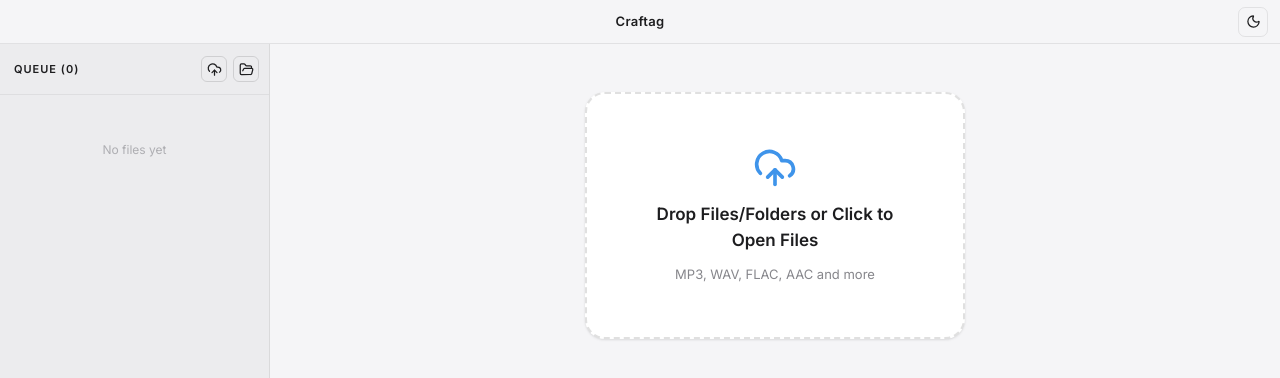
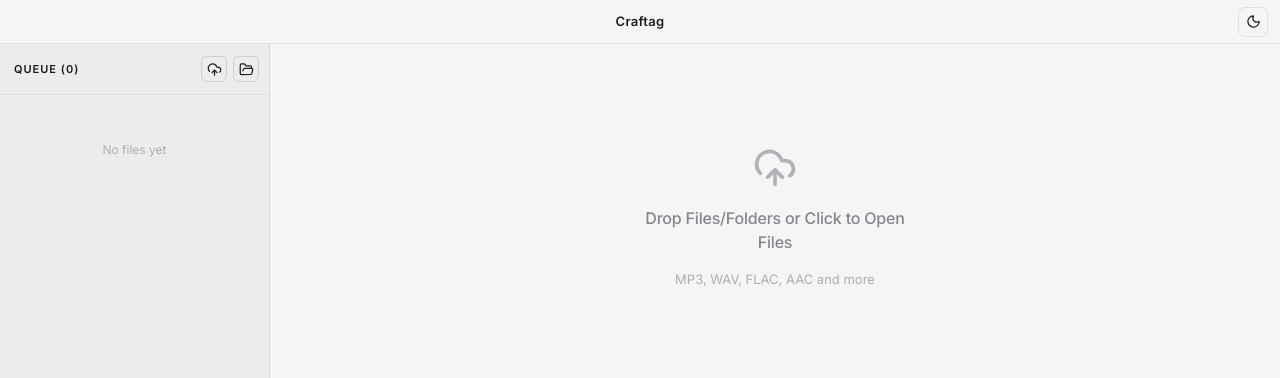
Before and after one commit to snowRepo/Craftag, a React (Vite) app: page / in a window 1280 px wide. Shown: the top 378 px of the page. Built offline with nearby package versions, Linux system fonts and the light colour scheme.

Commit message:
Make drag and drop area subtle and bump version

```diff
--- a/package.json
+++ b/package.json
@@ -1,7 +1,7 @@
 {
   "name": "craftag",
   "private": true,
-  "version": "1.0.3",
+  "version": "1.0.4",
   "type": "module",
   "scripts": {
     "dev": "vite",
--- a/src-tauri/tauri.conf.json
+++ b/src-tauri/tauri.conf.json
@@ -1,7 +1,7 @@
 {
   "$schema": "https://schema.tauri.app/config/2",
   "productName": "Craftag",
-  "version": "1.0.3",
+  "version": "1.0.4",
   "identifier": "com.craftag.studio",
   "build": {
     "beforeDevCommand": "npm run dev",
--- a/src/App.css
+++ b/src/App.css
@@ -348,15 +348,14 @@ body {
   display: flex;
   flex-direction: column;
   align-items: center;
-  gap: 12px;
-  border: 2px dashed var(--input-border);
+  gap: 16px;
+  border: 2px solid transparent;
   border-radius: 20px;
   padding: 52px 48px;
   text-align: center;
   cursor: pointer;
   transition: all 0.2s ease;
-  background: var(--panel-bg);
-  box-shadow: var(--shadow-sm);
+  background: transparent;
   max-width: 380px;
   width: 100%;
   outline: none;
@@ -365,28 +364,27 @@ body {
 .dropzone:hover,
 .dropzone:focus,
 .dropzone.dragging {
-  border-color: var(--accent);
-  background: var(--accent-soft);
-  box-shadow: 0 0 0 4px var(--accent-glow);
-  transform: scale(1.01);
+  transform: scale(1.02);
+  opacity: 0.8;
 }
 
 .dropzone-icon {
-  color: var(--accent);
-  opacity: 0.75;
+  color: var(--text-muted);
+  opacity: 0.6;
 }
 
 .dropzone h3 {
   margin: 0;
-  font-size: 17px;
-  font-weight: 600;
-  color: var(--text-main);
+  font-size: 16px;
+  font-weight: 500;
+  color: var(--text-muted);
+  letter-spacing: -0.2px;
 }
 
 .dropzone p {
   margin: 0;
   font-size: 13px;
-  color: var(--text-muted);
+  color: var(--text-subtle);
 }
 
 /* ─── Editor Card ──────────────────────────────────────── */
```
Also changed, not shown: 1 other file (tests, documents, lock files or other folders).
